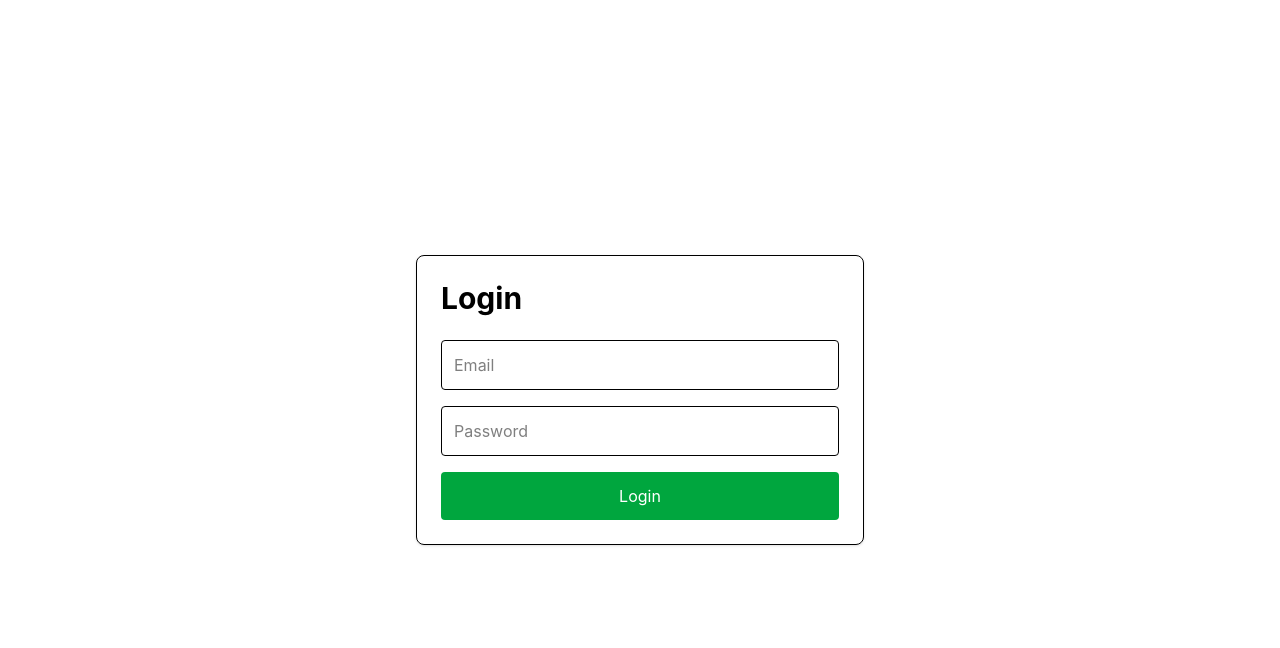
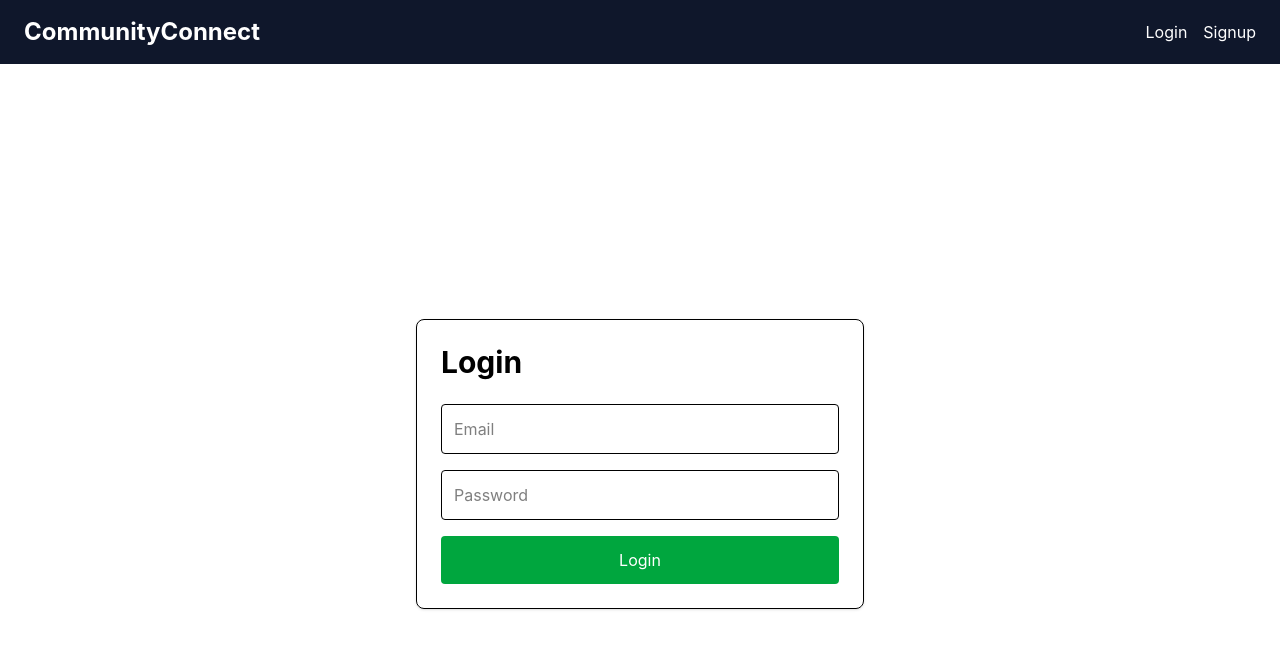
Before and after one commit to ShivanshGera/CommunityConnect, a React (Vite) app in the folder client/: page /login in a window 1280 px wide. Shown: the top 648 px of the page. Built offline with nearby package versions, Linux system fonts and the light colour scheme; no server answers.

Commit message:
implement Navbar

```diff
--- a/client/src/App.jsx
+++ b/client/src/App.jsx
@@ -6,10 +6,13 @@ import Signup from "./pages/Signup";
 import NotFound from "./pages/NotFound";
 import Dashboard from "./pages/Dashboard";
 import ProtectedRoute from "./components/ProtectedRoute";
+import Navbar from "./components/Navbar";
 
 
 function App() {
   return (
+    <>
+    <Navbar />
     <Routes>
       <Route path="/" element={<Home />} />
       <Route path="/login" element={<Login />} />
@@ -25,6 +28,7 @@ function App() {
         }
       />
     </Routes>
+    </>
   );
 }
 
--- a/client/src/components/Navbar.jsx
+++ b/client/src/components/Navbar.jsx
@@ -0,0 +1,58 @@
+import { Link, useNavigate } from "react-router-dom";
+import { useAuth } from "../context/AuthContext";
+
+function Navbar() {
+  const { user, logout } = useAuth();
+
+  const navigate = useNavigate();
+
+  const handleLogout = () => {
+    logout();
+    navigate("/login");
+  };
+
+  return (
+    <nav className="bg-slate-900 text-white px-6 py-4">
+      <div className="flex justify-between items-center">
+
+        <Link
+          to="/"
+          className="text-2xl font-bold"
+        >
+          CommunityConnect
+        </Link>
+
+        <div className="flex gap-4 items-center">
+
+          {!user ? (
+            <>
+              <Link to="/login">
+                Login
+              </Link>
+
+              <Link to="/signup">
+                Signup
+              </Link>
+            </>
+          ) : (
+            <>
+              <Link to="/dashboard">
+                Dashboard
+              </Link>
+
+              <button
+                onClick={handleLogout}
+                className="bg-red-500 px-3 py-1 rounded"
+              >
+                Logout
+              </button>
+            </>
+          )}
+
+        </div>
+      </div>
+    </nav>
+  );
+}
+
+export default Navbar;
```
